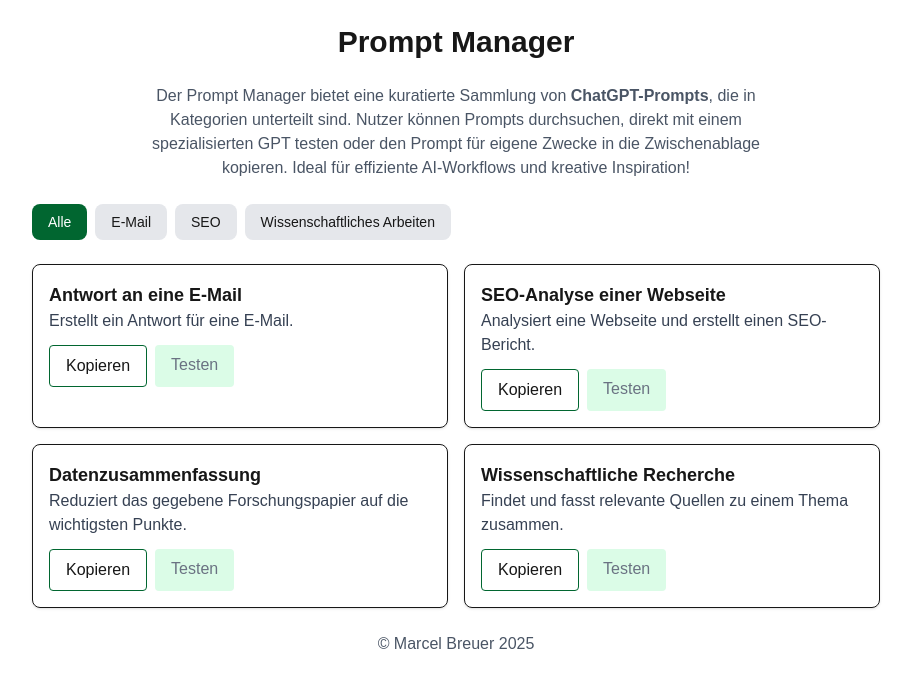
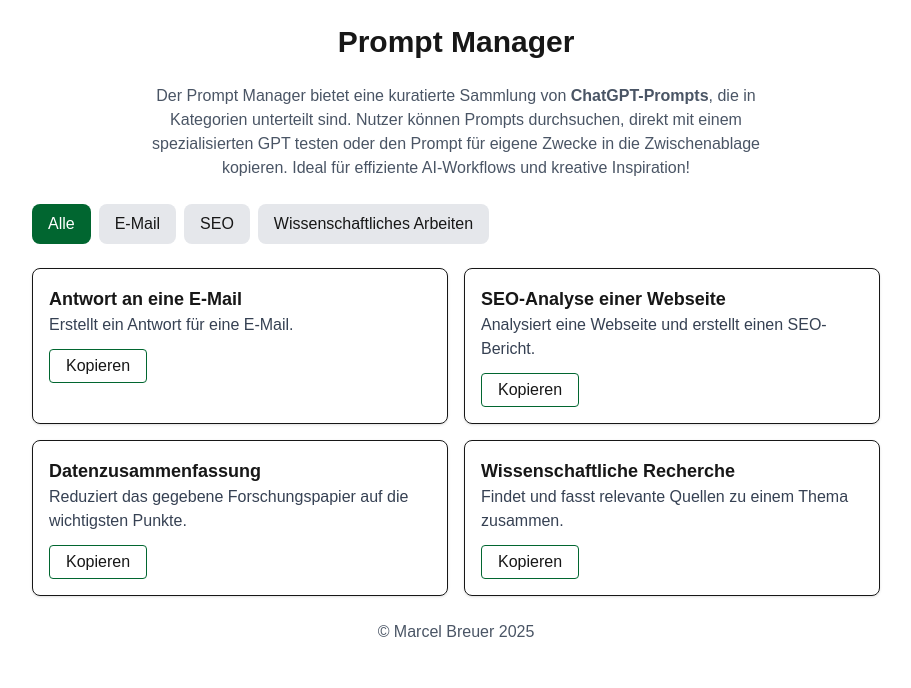
Before and after one commit to breuermarcel/prompt-manager, a Next.js app: page / in a window 1280 px wide. Shown: the top 688 px of the page, without its empty margins (184-1095 px from the left). Built offline with nearby package versions, Linux system fonts and the light colour scheme.

Commit message:
Refactor Home component to improve link validation and adjust button styles

```diff
--- a/src/app/page.tsx
+++ b/src/app/page.tsx
@@ -1,6 +1,6 @@
 "use client";
 
-import { useState, useEffect } from "react";
+import { useState, useEffect, isValidElement } from "react";
 import { Prompt } from "../types/prompt";
 import { motion } from "framer-motion";
 
@@ -56,7 +56,7 @@
           <button
             key={category}
             onClick={() => filterByCategory(category)}
-            className={`px-4 py-2 rounded-lg cursor-pointer whitespace-nowrap text-sm ${selectedCategory === category ? "bg-green-800 text-white" : "bg-gray-200 dark:bg-gray-800"
+            className={`px-4 py-2 rounded-lg cursor-pointer whitespace-nowrap ${selectedCategory === category ? "bg-green-800 text-white" : "bg-gray-200 dark:bg-gray-800"
               }`}
           >
             {category}
@@ -76,11 +76,12 @@
               <div className="flex space-x-2 mt-3">
                 <button
                   onClick={() => copyToClipboard(prompt.prompt)}
-                  className="bg-white dark:bg-green-800 px-4 py-2 border-1 border-green-800 rounded cursor-pointer"
+                  className="bg-white dark:bg-green-800 px-4 py-1 border-1 border-green-800 rounded cursor-pointer"
                 >
                   Kopieren
                 </button>
 
+                {isLinkValid && (
                   <a
                     href={isLinkValid ? prompt.gpt_link : '#'}
                     target="_blank"
@@ -93,6 +94,7 @@
                   >
                     Testen
                   </a>
+                )}
               </div>
             </div>
           );
```
Lines whose indentation alone changed are shown as unchanged.
